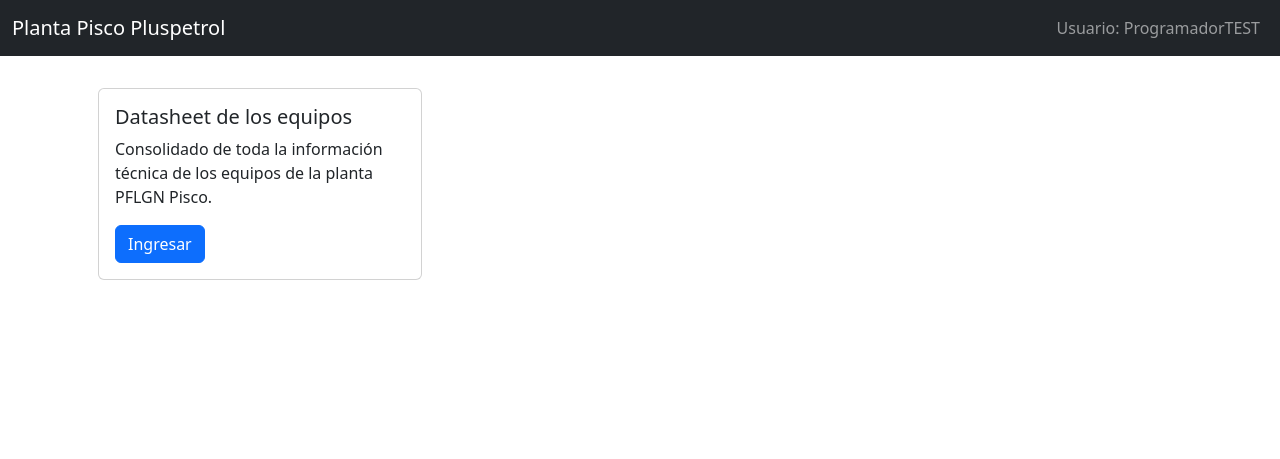
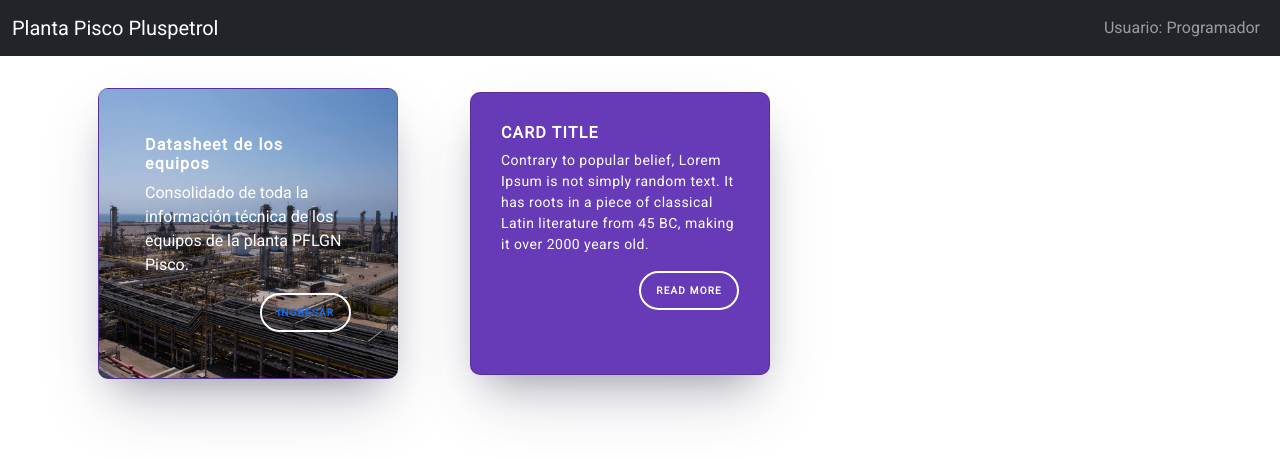
Before and after one commit to MaximoMeza3150/baseDatosPFLGN, a Django app: page / in a window 1280 px wide. Shown: the top 459 px of the page. Run offline with Django 4.2, Linux system fonts and the light colour scheme.

Commit message:
cards del index

```diff
--- /dev/null
+++ b/equipos/static/css/main.css
@@ -0,0 +1,79 @@
+@import url('https://fonts.googleapis.com/css?family=Roboto');
+body{
+    font-family: 'Roboto', sans-serif;
+}
+h1{
+    text-align: center;
+    color: #4181ee;
+}
+.wrapper{
+    display: flex;
+    justify-content: center;
+    flex-wrap: wrap;
+}
+.card{
+   max-width: 300px;
+    min-height: 250px;
+    background: #02b875;
+    padding: 30px;
+    border-radius: 10px;
+    box-sizing: border-box;
+    color: #FFF;
+    margin:20px;
+     box-shadow: rgb(50 50 93 / 25%) 0px 30px 60px -12px, rgb(0 0 0 / 30%) 0px 18px 36px -18px;
+    /* background: url('/static/img/pluspetrol_fondo.jpg');
+    background-size: 100% auto; */
+
+}
+.card:hover{
+    box-shadow: rgba(34, 34, 53, 0.85) 0px 30px 60px -12px, rgb(0 0 0 / 30%) 0px 18px 36px -18px;
+    transform:
+    perspective(150px) rotateX(2deg) translateY(-2%) translateY(-5%) translateZ(0) ;
+    transition: .3s;
+}
+
+.card:nth-child(2){
+   background: #4181ee;
+}
+.card:last-child{
+   background: #673ab7;
+}
+.card-title{
+    margin-top: 0;
+    font-size: 16px;
+    font-weight: 600;
+    letter-spacing: 1.2px;
+}
+.card-content{
+    font-size: 14px;
+    letter-spacing: 0.5px;
+    line-height: 1.5;
+}
+.card-btn{
+    all: unset;
+    display: block;
+    margin-left: auto;
+    border: 2px solid #FFF;
+    padding: 10px 15px;
+    border-radius: 25px;
+    font-size: 10px;
+    font-weight: 600;
+    transition: all 0.5s;
+    cursor: pointer;
+    letter-spacing: 1.2px;
+}
+.card-btn a{
+    text-decoration: none;
+}
+.card-btn:hover{
+   color:#02b875;
+   background: #000;
+}
+.card:nth-child(2) .card-btn:hover{
+   color:#4181ee;
+   background: #FFF;
+}
+.card:last-child .card-btn:hover{
+   color:#673ab7;
+    background: #FFF;
+}
--- a/equipos/templates/index.html
+++ b/equipos/templates/index.html
@@ -6,9 +6,8 @@
     <meta name="viewport" content="width=device-width, initial-scale=1.0">
     <link href="https://cdn.jsdelivr.net/npm/bootstrap@5.3.0-alpha3/dist/css/bootstrap.min.css" rel="stylesheet" integrity="sha384-KK94CHFLLe+nY2dmCWGMq91rCGa5gtU4mk92HdvYe+M/SXH301p5ILy+dN9+nJOZ" crossorigin="anonymous">
     {% load static %}
-    <link rel="stylesheet" type="text/css" href="{% static '/css/equipos/mainEquipos.css' %}">
+    <link rel="stylesheet" type="text/css" href="{% static '/css/main.css' %}">
   </head>
-    <title>Planta Pisco - Pluspetrol</title>
 </head>
 <body class="sb-nav-fixed">
 
@@ -17,24 +16,31 @@
             <div class="container-fluid">
               <a class="navbar-brand">Planta Pisco Pluspetrol </a>
               <span class="navbar-text me-2">
-                <div id="nameUserNav">Usuario: ProgramadorTEST</div>
+                <div id="nameUserNav">Usuario: Programador</div>
               </span>
             </div>
         </nav>
     </header>
 
         <main class="container pt-3">
+
         <div class="row">
             <div class="col-md-4">
-              <div class="card m-3 ">
+              <div class="card m-3" style="background-image:url('{% static 'img/pluspetrol_fondo.jpg' %}'); background-size: cover; background-repeat:no-repeat;">
                 <div class="card-body">
                   <h5 class="card-title">Datasheet de los equipos</h5>
                   <p class="card-text">Consolidado de toda la información técnica de los equipos de la planta PFLGN Pisco.
                     <br>
                   </p>
-                  <a href="/busquedaDatasheets" class="btn btn-primary">Ingresar</a>
+                  <button class="card-btn"><a href="/busquedaDatasheets">INGRESAR</a></button>
+                  <!-- <a href="/busquedaDatasheets" class="btn btn-primary">Ingresar</a> -->
                 </div>
               </div>
+            </div>
+          	<div class="card">
+              <h3 class="card-title">CARD TITLE</h3>
+              <p class="card-content">Contrary to popular belief, Lorem Ipsum is not simply random text. It has roots in a piece of classical Latin literature from 45 BC, making it over 2000 years old.</p>
+              <button class="card-btn">READ MORE</button>
             </div>
     </main>
 
```
Also changed, not shown: equipos/static/img/pluspetrol_fondo.jpg (added), 1 other file.
